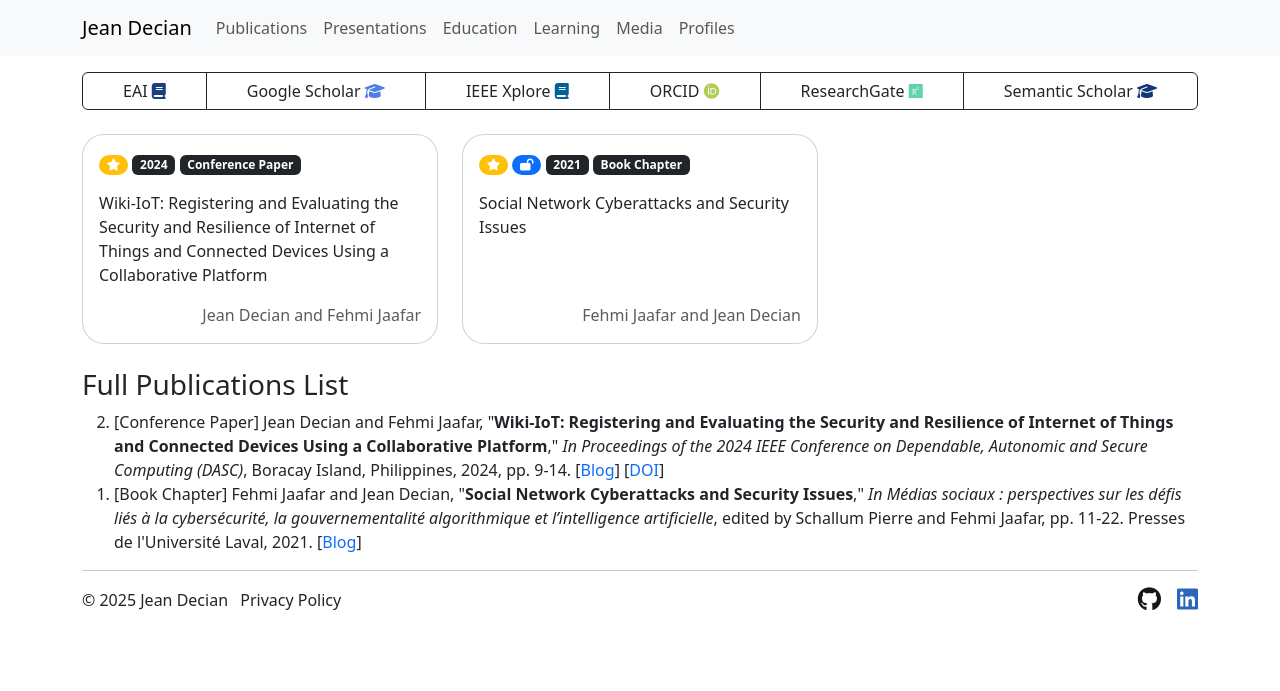
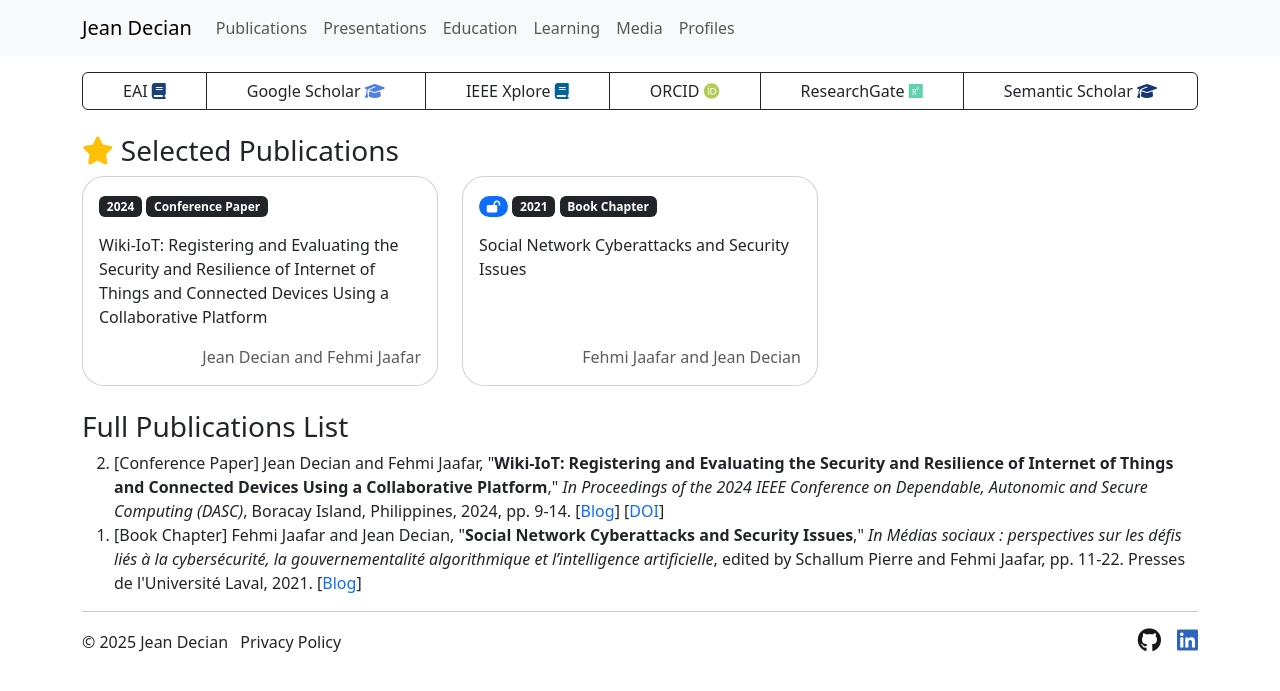
Before and after one commit to jeandecian/info, a Jekyll site: the page built from _pages/publications.md, in a window 1280 px wide. Shown: the top 691 px of the page. Built offline with Jekyll 4.4.1, drawn with Linux system fonts in a browser that asks for light colours; nearby versions of some CDN libraries.

Commit message:
update publication cards for selected

```diff
--- a/_pages/publications.md
+++ b/_pages/publications.md
@@ -18,17 +18,15 @@ permalink: /publications/
     {% endfor %} {% endif %} {% endfor %}
   </div>
   <br />
+  <h3><span class="fas fa-star text-warning"></span> Selected Publications</h3>
   <div class="row row-cols-1 row-cols-md-2 row-cols-lg-2 row-cols-xl-3 g-4">
-    {% for publication in site.publications reversed %}
+    {% for publication in site.publications reversed %} {% if
+    publication.selected %}
     <div class="col">
       <div class="card h-100 mb-3" style="border-radius: 22px">
         <div class="card-body d-flex flex-column">
           <p>
-            {% if publication.selected %}
-            <span class="badge rounded-pill bg-warning">
-              <span class="fas fa-star"></span>
-            </span>
-            {% endif %}{% if publication.access == "open" %}
+            {% if publication.access == "open" %}
             <span class="badge rounded-pill bg-primary">
               <span class="fas fa-lock-open"></span>
             </span>
@@ -50,7 +48,7 @@ permalink: /publications/
         </div>
       </div>
     </div>
-    {% endfor %}
+    {% endif %}{% endfor %}
   </div>
   <br />
   <h3>Full Publications List</h3>
```
